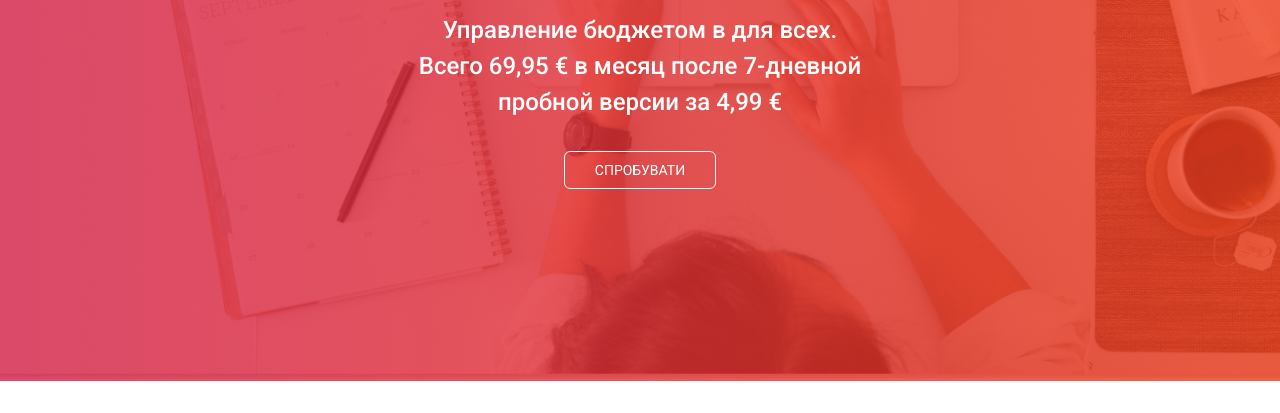
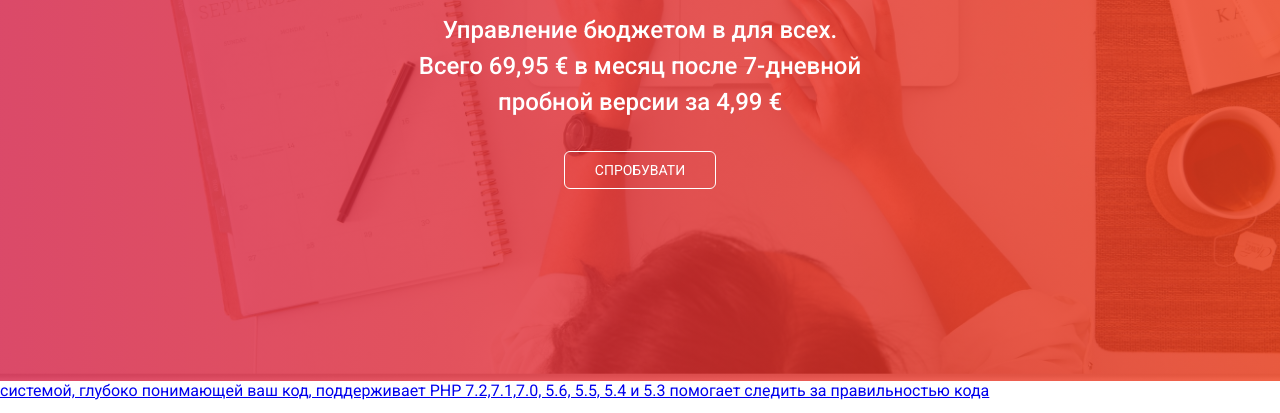
Before and after one commit to NagiBeta/CloudBudget, a plain HTML site: page index.html in a window 1280 px wide. Shown: the part 387-800 px from the top of the page. Drawn offline with Linux system fonts and the light colour scheme.

Commit message:
divi cho zrobiv

```diff
--- a/index.html
+++ b/index.html
@@ -38,5 +38,13 @@
         </header>
     </div>
 </section>
+<div>
+    <a href="#">
+        <p>
+            системой, глубоко понимающей ваш код, поддерживает PHP 7.2,7.1,7.0, 5.6, 5.5, 5.4 и 5.3
+            помогает следить за правильностью кода
+        </p>
+    </a>
+</div>
 </body>
 </html>
```
